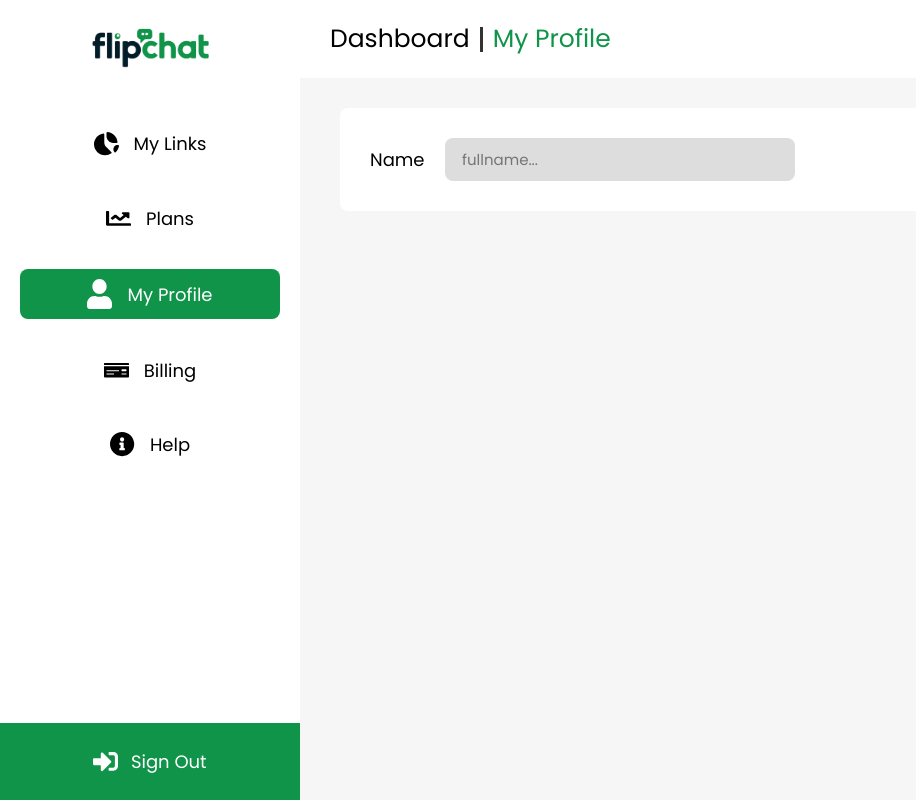
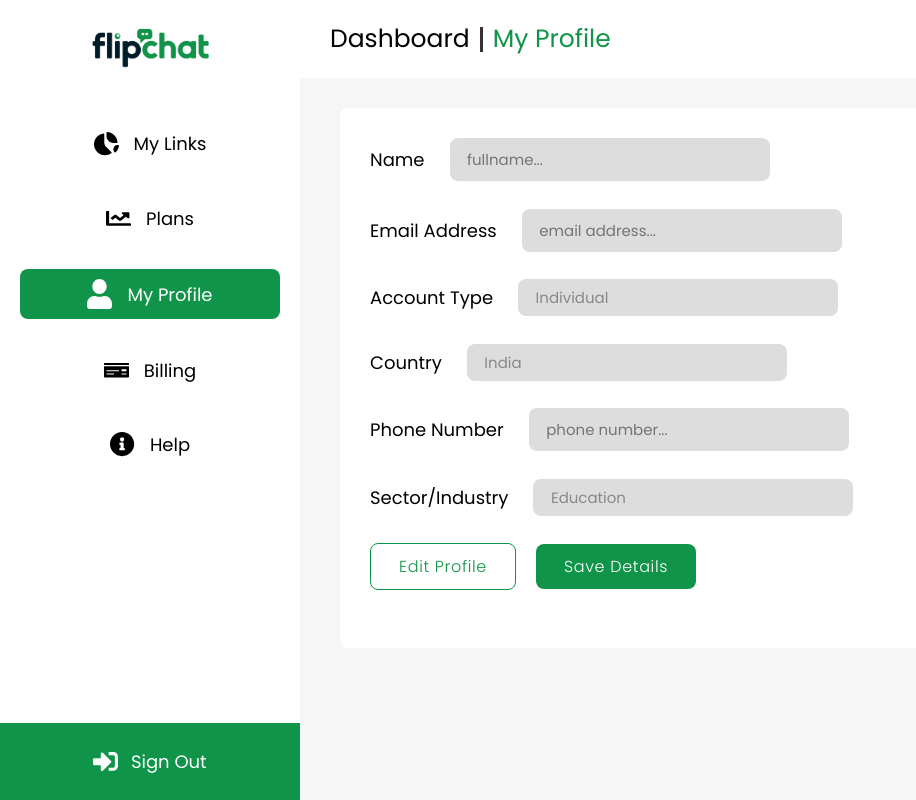
Before and after one commit to simonpaul08/flipChat, a React (Vite) app: page /dashboard/profile in a window 1280 px wide. Shown: the whole page, without its empty margins (0-916 px from the left). Built offline with nearby package versions, Linux system fonts and the light colour scheme; no server answers; what country-list-with-dial-code-and-flag would draw is missing.

Commit message:
feat: added profile page

```diff
--- a/src/App.css
+++ b/src/App.css
@@ -12,7 +12,28 @@
   font-family: inherit;
   letter-spacing: 0.65px;
 }
+.btn-secondary {
+  display: inline-block;
+  padding: 1rem 2.8rem;
+  background-color: transparent;
+  color: var(--color-green-primary);
+  border: 1px solid var(--color-green-primary);
+  font-size: 1.6rem;
+  border-radius: 8px;
+  font-weight: 300;
+  cursor: pointer;
+  font-family: inherit;
+  letter-spacing: 0.65px;
+}
 
+/* Utils - Select */
+select {
+  position: relative;
+  -webkit-box-sizing: border-box;
+  box-sizing: border-box;
+  -webkit-appearance: none;
+  appearance: none;
+}
 /* Utils - formik */
 .error {
   font-size: 1.2rem;
@@ -122,7 +143,7 @@
 }
 .sub-features {
   width: 100%;
-  padding: 6rem 1.5rem;;
+  padding: 6rem 1.5rem;
   background-color: var(--color-gray-light);
 }
 .sub-features-title {
@@ -143,7 +164,7 @@
   border-radius: 8px;
   background-color: #fff;
   padding: 4rem 3.5rem;
-  margin:  0;
+  margin: 0;
   box-shadow: rgba(0, 0, 0, 0.16) 0px 1px 4px;
 }
 .form-item {
@@ -218,7 +239,7 @@
   border-radius: 8px;
   background-color: #fff;
   padding: 3.5rem;
-  margin:  0 auto 2rem;
+  margin: 0 auto 2rem;
   box-shadow: rgba(0, 0, 0, 0.16) 0px 1px 4px;
   display: flex;
   align-items: center;
@@ -352,7 +373,7 @@
 }
 .landing-footer {
   width: 100%;
-  padding: 4rem 1.5rem;;
+  padding: 4rem 1.5rem;
   background-color: var(--color-green-secondary);
 }
 .landing-footer-head {
@@ -391,7 +412,6 @@
 .landing-footer-social-item:first-child {
   margin-left: 0;
 }
-
 
 /* Auth - (Register / Login) */
 .auth {
@@ -467,7 +487,7 @@
   color: var(--color-gray-secondary);
   outline: none;
 }
-.form-input::placeholder{
+.form-input::placeholder {
   font-family: inherit;
   font-size: 1.6rem;
 }
@@ -497,7 +517,7 @@
 .auth-google-block {
   width: 100%;
   padding: 1rem 1.5rem;
-  text-align: center
+  text-align: center;
 }
 .auth-form-seperator {
   font-size: 1.6rem;
@@ -505,7 +525,7 @@
   margin-bottom: 1.5rem;
 }
 .auth-form-seperator::before {
-  content: '';
+  content: "";
   display: inline-block;
   position: absolute;
   top: 50%;
@@ -515,7 +535,7 @@
   border-bottom: 1px solid var(--color-black-secondary);
 }
 .auth-form-seperator::after {
-  content: '';
+  content: "";
   display: inline-block;
   position: absolute;
   top: 50%;
@@ -530,7 +550,7 @@
   align-items: center;
   justify-content: center;
   padding: 1rem;
-  box-shadow: rgba(0, 0, 0, 0.12) 0px 1px 3px, rgba(0, 0, 0, 0.24) 0px 1px 2px;;
+  box-shadow: rgba(0, 0, 0, 0.12) 0px 1px 3px, rgba(0, 0, 0, 0.24) 0px 1px 2px;
   cursor: pointer;
 }
 .auth-google-btn-icon {
@@ -547,7 +567,6 @@
   display: flex;
   align-items: center;
 }
-
 
 /* Sidebar */
 .sidebar {
@@ -567,7 +586,7 @@
   padding: 2rem;
   flex: 1;
 }
-.sidebar-nav{
+.sidebar-nav {
   width: 100%;
 }
 .sidebar-nav-item {
@@ -607,7 +626,6 @@
   font-size: 1.8rem;
   color: var(--color-white);
 }
-
 
 /* Dashboard */
 .dashboard {
@@ -836,14 +854,15 @@
   width: 100%;
   display: flex;
   align-items: center;
+  margin-bottom: 2.75rem;
 }
 .profile-form-label {
   font-size: 1.8rem;
   font-weight: 400;
-  margin-right: 2rem;
+  margin-right: 2.5rem;
 }
 .profile-form-input {
-  width: 35rem;
+  width: 32rem;
   border: none;
   border-radius: 8px;
   padding: 1rem 1.75rem;
@@ -853,17 +872,39 @@
   color: var(--color-gray-secondary);
   outline: none;
 }
+.profile-cta-edit {
+  margin-right: 2rem;
+}
+
+/* Billing */
+.billing-container {
+  width: 100%;
+  padding: 3rem;
+}
+.billing-table {
+  width: 100%;
+}
+.billing-table-head {
+  background-color: var(--color-gray-primary);
+}
+.billing-table-th {
+  font-size: 1.6rem;
+  font-weight: 400;
+  padding: 1rem;
+}
+
+
+
 
 /* --------------- Media Queries --------------- */
-@media screen and (min-width: 160rem){
+@media screen and (min-width: 160rem) {
   .landing-container {
     width: 160rem;
   }
 }
 
-
 /* < 1500 */
-@media screen and (max-width: 150rem){
+@media screen and (max-width: 150rem) {
   .landing-container {
     max-width: 140rem;
   }
--- a/src/pages/Billing.jsx
+++ b/src/pages/Billing.jsx
@@ -1,9 +1,30 @@
-import React from 'react'
+import React from "react";
 
 const Billing = () => {
   return (
-    <div>Billing</div>
-  )
-}
+    <div className="dashboard">
+      <div className="dashboard-header">
+        <div className="dashboard-header-title">
+          <h3 className="dashboard-header-title-normal">Dashboard</h3>
+          <div className="dashboard-header-title-divider"></div>
+          <h3 className="dashboard-header-title-main">Billing</h3>
+        </div>
+      </div>
+      <div className="dashboard-main">
+        <div className="billing-container">
+          <table className="billing-table">
+              <thead className="billing-table-head">
+                <th className="billing-table-th">Transaction Id</th>
+                <th className="billing-table-th">Date</th>
+                <th className="billing-table-th">Amount</th>
+                <th className="billing-table-th">Plan Type</th>
+                <th className="billing-table-th">Status</th>
+              </thead>
+          </table>
+        </div>
+      </div>
+    </div>
+  );
+};
 
-export default Billing
+export default Billing;
--- a/src/pages/Profile.jsx
+++ b/src/pages/Profile.jsx
@@ -1,6 +1,7 @@
 import React from "react";
 
 const Profile = () => {
+
   return (
     <div className="dashboard">
       <div className="dashboard-header">
@@ -14,8 +15,83 @@ const Profile = () => {
         <div className="profile-container">
           <form method="POST" className="profile-form">
             <div className="profile-form-item">
-              <label htmlFor="name" className="profile-form-label">Name</label>
-              <input type="text" id="name" name="name" className="profile-form-input" placeholder="fullname..."/>
+              <label htmlFor="name" className="profile-form-label">
+                Name
+              </label>
+              <input
+                type="text"
+                id="name"
+                name="name"
+                className="profile-form-input"
+                placeholder="fullname..."
+              />
+            </div>
+            <div className="profile-form-item">
+              <label htmlFor="email" className="profile-form-label">
+                Email Address
+              </label>
+              <input
+                type="email"
+                id="email"
+                name="email"
+                className="profile-form-input"
+                placeholder="email address..."
+              />
+            </div>
+            <div className="profile-form-item">
+              <label htmlFor="account-type" className="profile-form-label">
+                Account Type
+              </label>
+              <select
+                name="account-type"
+                id="account-type"
+                className="profile-form-input"
+              >
+                <option value={"individual"}>Individual</option>
+                <option value={"business"}>Business</option>
+              </select>
+            </div>
+            <div className="profile-form-item">
+              <label htmlFor="country" className="profile-form-label">
+                Country
+              </label>
+              <select
+                name="country"
+                id="country"
+                className="profile-form-input"
+              >
+                <option value={"india"}>India</option>
+                <option value={"brazil"}>Brazil</option>
+              </select>
+            </div>
+            <div className="profile-form-item">
+              <label htmlFor="number" className="profile-form-label">
+                Phone Number
+              </label>
+              <input
+                type="text"
+                id="phone"
+                name="phone"
+                className="profile-form-input"
+                placeholder="phone number..."
+              />
+            </div>
+            <div className="profile-form-item">
+              <label htmlFor="sector" className="profile-form-label">
+                Sector/Industry
+              </label>
+              <select
+                name="sector"
+                id="sector"
+                className="profile-form-input"
+              >
+                <option value={"education"}>Education</option>
+                <option value={"marketing"}>Marketing</option>
+              </select>
+            </div>
+            <div className="profile-form-item">
+              <button type="button" className="btn-secondary profile-cta-edit">Edit Profile</button>
+              <button type="submit" className="btn-primary profile-cta-edit">Save Details</button>
             </div>
           </form>
         </div>
```
